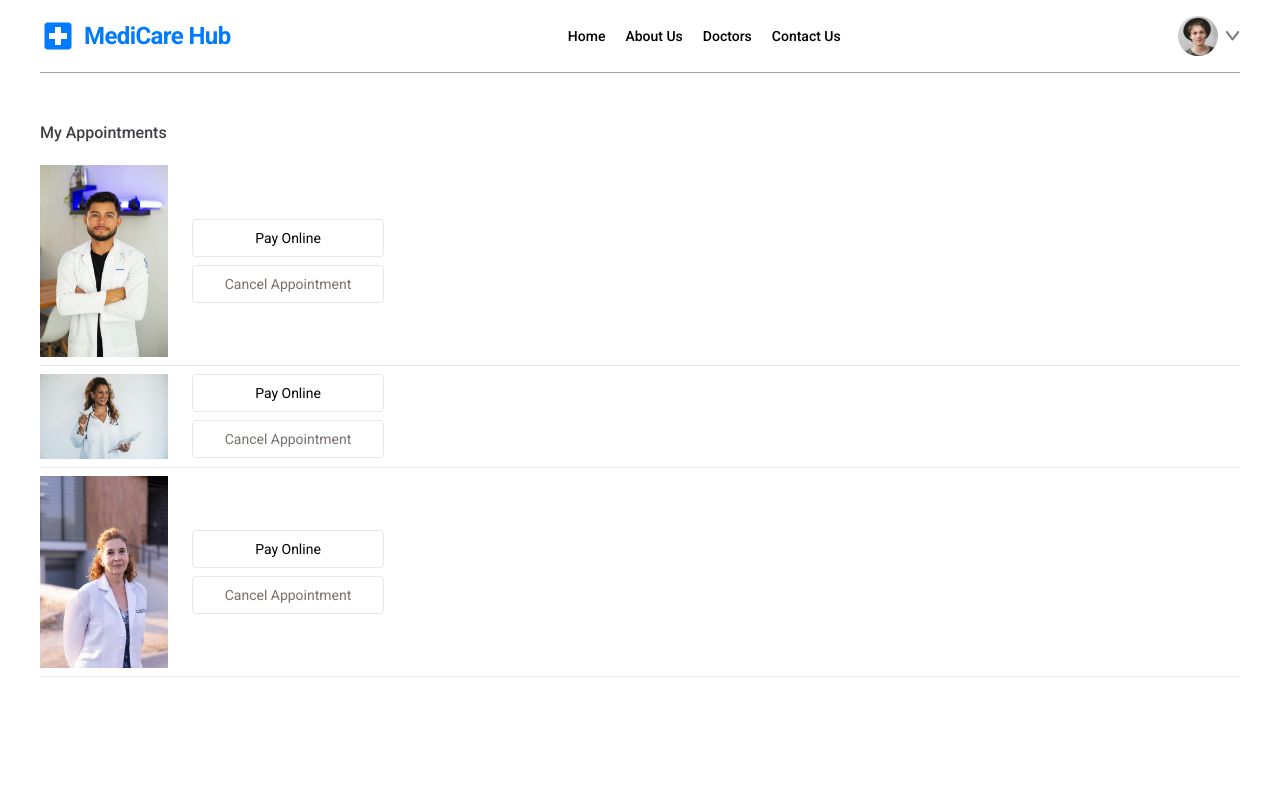
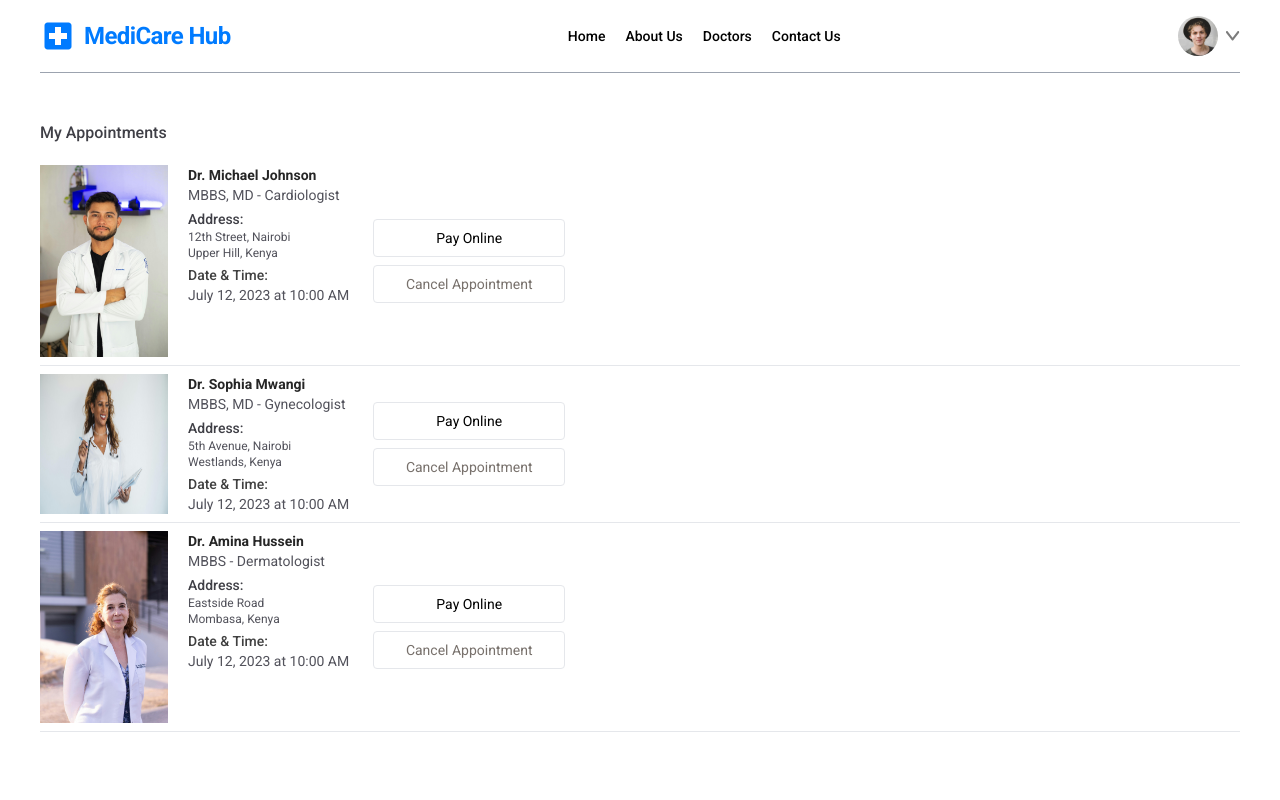
Before and after one commit to briansimiyuj/doctor-appointment-app, a React (Vite) app: page /bookings in a window 1280 px wide. Shown: the top 800 px of the page. Built offline with nearby package versions, Linux system fonts and the light colour scheme; a web font is replaced by a local one.

Commit message:
Add DoctorInfo component to AppointmentCard

```diff
--- a/src/components/Appointments/AppointmentCard.tsx
+++ b/src/components/Appointments/AppointmentCard.tsx
@@ -1,5 +1,6 @@
 import { DoctorType } from "../../assets/DoctorType"
 import AppointmentPhoto from "./AppointmentPhoto"
+import DoctorInfo from "./DoctorInfo"
 
 type AppointmentCardProps ={
 
@@ -15,7 +16,15 @@ const AppointmentCard: React.FC<AppointmentCardProps> = ({ doctor, key })=>{
 
         <div key={key} className="grid grid-cols-1 gap-4 sm:items-center sm:flex sm:gap-6 py-2 border-b">
 
-            <AppointmentPhoto doctor={doctor}/>
+            <div className="flex gap-5 ">
+
+                <AppointmentPhoto doctor={doctor}/>
+
+                <DoctorInfo doctor={doctor}/>
+
+
+            </div>
+
 
             <div className="flex flex-col gap-2 justify-end">
 
--- /dev/null
+++ b/src/components/Appointments/DoctorInfo.tsx
@@ -0,0 +1,42 @@
+import { DoctorType } from "../../assets/DoctorType"
+
+type DoctorInfoProps ={
+
+    doctor: DoctorType
+
+}
+
+
+const DoctorInfo: React.FC<DoctorInfoProps> = ({ doctor })=>{
+
+    return(
+
+        <div className="flex-1 text-sm text-zinc-600">
+
+            <h2 className="text-neutral-800 font-semibold">{doctor.name}</h2>
+
+            <p>{doctor.degree} - {doctor.speciality}</p>
+
+            <h2 className="text-zinc-700 font-medium mt-1">Address:</h2>
+
+            <p className="text-xs">{doctor.address.line1}</p>
+
+            <p className="text-xs">{doctor.address.line2}</p>
+
+            <p className="text-sm mt-1">
+
+                <span className="text-sm text-neutral-700 font-medium">Date & Time:</span>
+
+                <br/>
+
+                July 12, 2023 at 10:00 AM
+
+            </p>
+
+        </div>
+
+    )
+
+}
+
+export default DoctorInfo
```
Also changed, not shown: 1 other file (tests, documents, lock files or other folders).
